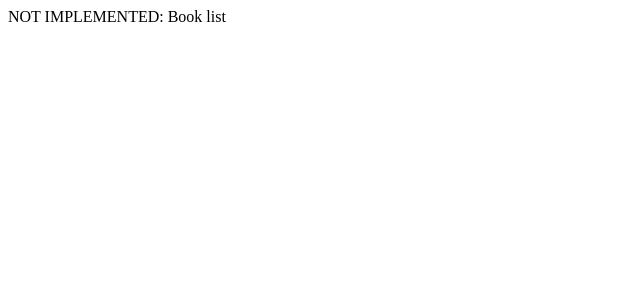
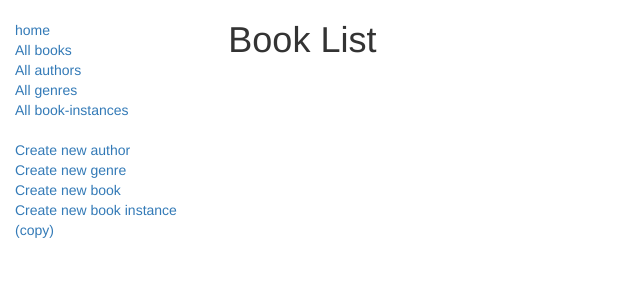
Before and after one commit to freedom5566/fluffy-JS, a Node server app: page /catalog/books in a window 1280 px wide. Shown: the top 300 px of the page, without its empty margins (0-640 px from the left). Run offline with Node 20, Linux system fonts and the light colour scheme; data that the repository does not hold is empty; some libraries are stand-ins or nearby versions.

Commit message:
:sparkles: 新增book_listview

```diff
--- a/express/LocalLibraryWeb/controllers/bookController.js
+++ b/express/LocalLibraryWeb/controllers/bookController.js
@@ -1,70 +1,76 @@
-var Book = require("../models/book");
-var Author = require("../models/author");
-var Genre = require("../models/genre");
-var BookInstance = require("../models/bookinstance");
+let Book = require("../models/book");
+let Author = require("../models/author");
+let Genre = require("../models/genre");
+let BookInstance = require("../models/bookinstance");
 
-var async = require("async");
+let async = require("async");
 
-exports.index = function(req, res) {
+exports.index = function (req, res) {
 
     async.parallel({
-        book_count: function(callback) {
+        book_count: function (callback) {
             Book.count(callback);
         },
-        book_instance_count: function(callback) {
+        book_instance_count: function (callback) {
             BookInstance.count(callback);
         },
-        book_instance_available_count: function(callback) {
-            BookInstance.count({status:"Available"}, callback);
+        book_instance_available_count: function (callback) {
+            BookInstance.count({ status: "Available" }, callback);
         },
-        author_count: function(callback) {
+        author_count: function (callback) {
             Author.count(callback);
         },
-        genre_count: function(callback) {
+        genre_count: function (callback) {
             Genre.count(callback);
         },
-    }, function(err, results) {
+    }, function (err, results) {
         res.render("catalogView/index", { title: "Local Library Home", error: err, data: results });
     });
 
 };
 
 // Display list of all books.
-exports.book_list = function(req, res) {
-    res.send("NOT IMPLEMENTED: Book list");
+exports.book_list = function (req, res, next) {
+    Book.find({}, 'title author')
+        .populate('author')
+        .exec(function (err, list_books) {
+            if (err) { return next(err); }
+            //Successful, so render
+            res.render('catalogView/book_list', { title: 'Book List', book_list: list_books });
+        });
 };
 
 // Display detail page for a specific book.
-exports.book_detail = function(req, res) {
+exports.book_detail = function (req, res) {
     res.send("NOT IMPLEMENTED: Book detail: " + req.params.id);
 };
 
 // Display book create form on GET.
-exports.book_create_get = function(req, res) {
+exports.book_create_get = function (req, res) {
     res.send("NOT IMPLEMENTED: Book create GET");
 };
 
 // Handle book create on POST.
-exports.book_create_post = function(req, res) {
+exports.book_create_post = function (req, res) {
     res.send("NOT IMPLEMENTED: Book create POST");
 };
 
 // Display book delete form on GET.
-exports.book_delete_get = function(req, res) {
+exports.book_delete_get = function (req, res) {
     res.send("NOT IMPLEMENTED: Book delete GET");
 };
 
 // Handle book delete on POST.
-exports.book_delete_post = function(req, res) {
+exports.book_delete_post = function (req, res) {
     res.send("NOT IMPLEMENTED: Book delete POST");
 };
 
 // Display book update form on GET.
-exports.book_update_get = function(req, res) {
+exports.book_update_get = function (req, res) {
     res.send("NOT IMPLEMENTED: Book update GET");
 };
 
 // Handle book update on POST.
-exports.book_update_post = function(req, res) {
+exports.book_update_post = function (req, res) {
     res.send("NOT IMPLEMENTED: Book update POST");
 };
--- /dev/null
+++ b/express/LocalLibraryWeb/views/catalogView/book_list.ejs
@@ -0,0 +1,19 @@
+<%- include("layout")%>
+    <h1>
+        <%= title %>
+    </h1>
+    <ul>
+    <% if(book_list) { %>
+        <% for(let book in book_list){ %>
+            <li><a href="<%= book_list[book].url %>"> <%= book_list[book].title %></a>(<%= book_list[book].author.name %>)</li>
+
+        <% } %>
+    <% }else { %>
+        <li>There are no books.</li>
+    <% } %>
+    </ul>
+</div>
+</div>
+</div>
+</body>
+</html>
--- a/express/LocalLibraryWeb/views/catalogView/index.ejs
+++ b/express/LocalLibraryWeb/views/catalogView/index.ejs
@@ -17,3 +17,5 @@
                 </div>
         </div>
 </div>
+</body>
+</html>
```
